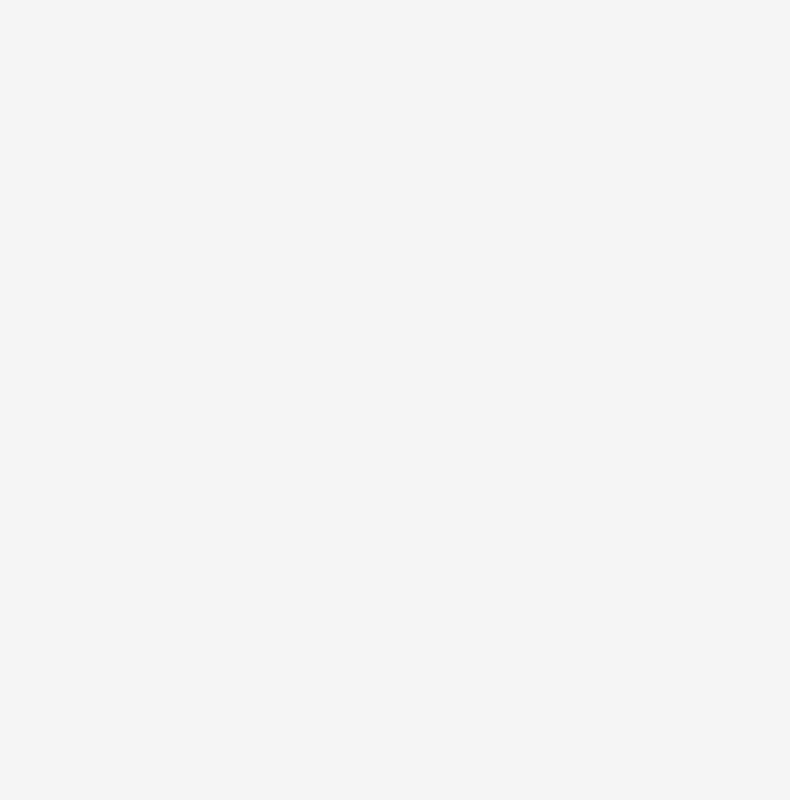
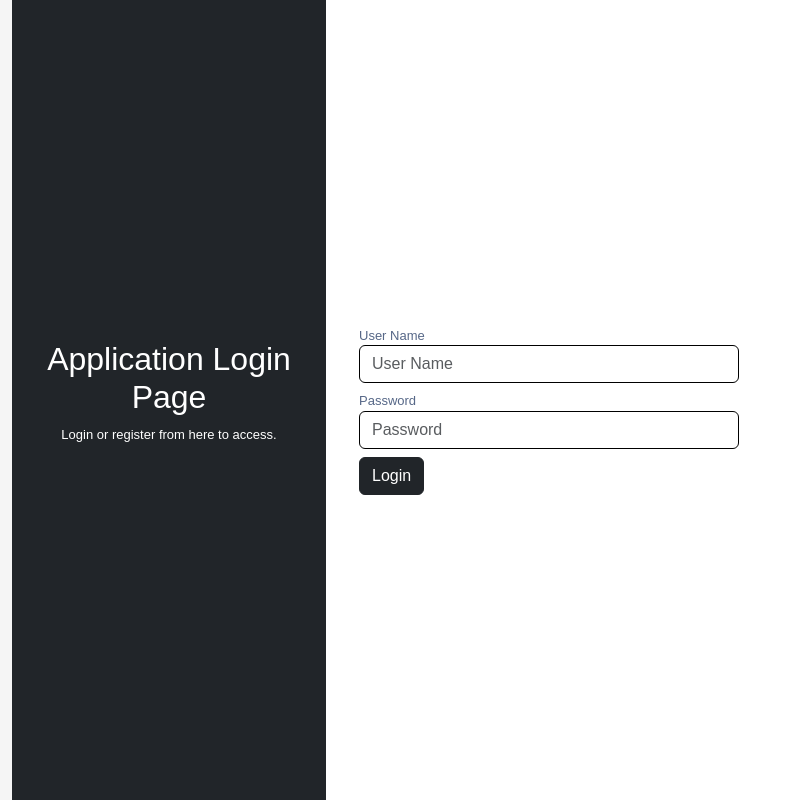
Before and after one commit to Trung381/Swimming_tournament_of_Tlu, a React (Create React App) app in the folder frontend/: page /login in a window 1280 px wide. Before the commit this address had no page. Shown: the whole page, without its empty margins (0-790 px from the left). Built offline with nearby package versions, Linux system fonts and the light colour scheme.

Commit message:
feature: add frontend authentication and authorization

```diff
--- a/frontend/src/App.js
+++ b/frontend/src/App.js
@@ -2,11 +2,16 @@ import { BrowserRouter as Router, Routes, Route } from 'react-router-dom';
 import './App.css';
 // import TableManagement from './components/home/TableManagement';
 import AppRoutes from './routes/AppRoutes';
-
+import Navbar from './components/welcome/navbar';
 function App() {
   return (
     <div className="container-fluid">
-      <AppRoutes/>
+      <div>
+        {/* {sessionStorage.getItem('loginData') && <Navbar/>} */}
+      </div>
+      <div>
+        <AppRoutes/>
+      </div>
     </div>
   );
 }
--- /dev/null
+++ b/frontend/src/components/home/Home.js
@@ -0,0 +1,41 @@
+import { useState, useEffect } from "react";
+import { useNavigate } from "react-router-dom";
+import SecretaryRoutes from '../../routes/SecretaryRoutes.js';
+import RefereeRoutes from '../../routes/RefereeRoutes.js';
+import OrganizingCommitteeRoutes from '../../routes/OrganizingCommitteeRoutes.js';
+import InspectorRoutes from '../../routes/InspectorRoutes.js';
+
+function Home() {
+
+  const data = JSON.parse(sessionStorage.getItem('loginData'));
+  const [roleComponent, setRoleComponent] = useState(null);
+  const navigate = useNavigate();
+
+
+  useEffect(() => {
+    if (data) {
+      if (data.username === '1' && data.password === '1') {
+        setRoleComponent(<SecretaryRoutes/>);
+      } else if (data.username === '2' && data.password === '2') {
+        setRoleComponent(<RefereeRoutes/>);
+      } else if (data.username === '3' && data.password === '3') {
+        setRoleComponent(<OrganizingCommitteeRoutes/>);
+      } else if (data.username === '4' && data.password === '4') {
+        setRoleComponent(<InspectorRoutes/>);
+      }
+    }
+  }, []);
+
+  return (
+    <div className="home-page" style={{margin: '50px 120px'}}>
+      <h1>XIN CHAO</h1>
+      <h2>HỆ THỐNG QUẢN LÝ GIẢI BƠI</h2>
+      <div>
+        {roleComponent}
+      </div>
+      <button onClick={(e) => {e.preventDefault(); sessionStorage.removeItem('loginData'); navigate('/login')}}>Đăng xuất</button>
+    </div>
+  );
+}
+
+export default Home;
--- /dev/null
+++ b/frontend/src/components/welcome/Login.js
@@ -0,0 +1,74 @@
+import React, { useState } from 'react';
+import { useNavigate } from 'react-router-dom';
+
+function Login() {
+  let navigate = useNavigate();
+
+  const [formData, setFormData] = useState({
+    username: '',
+    password: ''
+  });
+
+  const handleChange = (e) => {
+    setFormData({
+      ...formData,
+      [e.target.name]: e.target.value
+    });
+  };
+
+  const handleLogin = (e) => {
+    e.preventDefault();
+    sessionStorage.setItem('loginData', JSON.stringify(formData));
+    navigate('/home');
+  };
+
+  return (
+    <div className="container-fluid vh-100">
+      <div className="row h-100">
+        {/* Sidebar */}
+        <div className="col-md-4 col-lg-3 bg-dark text-white d-flex flex-column justify-content-center">
+          <div className="text-center">
+            <h2>Application Login Page</h2>
+            <p>Login or register from here to access.</p>
+          </div>
+        </div>
+        {/* Login Form */}
+        <div className="col-md-8 col-lg-9 d-flex flex-column justify-content-center bg-white">
+          <div className="container">
+            <form>
+              <div className="form-group">
+                <label htmlFor="username">User Name</label>
+                <input
+                  type="text"
+                  className="form-control"
+                  id="username"
+                  name="username"
+                  placeholder="User Name"
+                  onChange={(e) => handleChange(e)}
+                />
+              </div>
+              <div className="form-group">
+                <label htmlFor="password">Password</label>
+                <input
+                  type="password"
+                  className="form-control"
+                  id="password"
+                  name="password"
+                  placeholder="Password"
+                  onChange={(e) => handleChange(e)}
+                />
+              </div>
+              <div className="d-flex justify-content-start">
+                <button type="submit" className="btn btn-dark mr-2" onClick={handleLogin}>
+                  Login
+                </button>
+              </div>
+            </form>
+          </div>
+        </div>
+      </div>
+    </div>
+  );
+}
+
+export default Login;
--- /dev/null
+++ b/frontend/src/components/welcome/Welcom.js
@@ -0,0 +1,17 @@
+import { useNavigate } from 'react-router-dom';
+
+const Welcom = (props) => {
+  let navigate = useNavigate();
+  const goToLoginPage = (e) => {
+    e.preventDefault();
+    navigate('/login');
+  };
+  return (
+    <div style={{margin: '50px 120px'}}>
+      <h2>NGƯỜI DÙNG CHƯA ĐĂNG NHẬP</h2>
+      <button onClick={goToLoginPage}>Đi đến trang đăng nhập</button>
+    </div>
+  );
+}
+
+export default Welcom;
--- a/frontend/src/index.js
+++ b/frontend/src/index.js
@@ -6,9 +6,9 @@ import reportWebVitals from './reportWebVitals';
 
 const root = ReactDOM.createRoot(document.getElementById('root'));
 root.render(
-  <React.StrictMode>
+  // <React.StrictMode>
     <App />
-  </React.StrictMode>
+  // </React.StrictMode>
 );
 
 // If you want to start measuring performance in your app, pass a function
--- a/frontend/src/routes/AppRoutes.js
+++ b/frontend/src/routes/AppRoutes.js
@@ -1,17 +1,72 @@
-import React from "react";
+import {BrowserRouter as Router, Routes, Route} from 'react-router-dom';
+import Welcom from '../components/welcome/Welcom.js';
+import Home from '../components/home/Home.js'
+import Login from "../components/welcome/Login.js";
+import InfoManagement from '../components/home/info_management.js';
+import TableManagement from '../components/home/TableManagement.js';
+import Score from '../components/home/score.js';
+import Reward from '../components/home/reward.js';
+import ProtectedRoutes from './ProtectedRoutes.js';
+import Navbar from '../components/welcome/navbar.js';
+import { useEffect, useState } from 'react';
 
-import {BrowserRouter as Router, Routes, Route} from 'react-router-dom';
-import TableManagement from '../components/home/TableManagement.js'
-import Score from '../components/home/score.js';
+
 function AppRoutes(props) {
+  const roles = {
+    secretary: {
+
+    }
+  }
+
+  const [check, setCheck] = useState(false);
+
+
+
+  useEffect(() => {
+    const data = sessionStorage.getItem('loginData');
+    if (data) {
+      setCheck(true)
+    }
+  }, []);
+
+  console.log(check);
+
   return(
+    <>
       <Router>
+        <div>
+          {check && <Navbar/>}
           <Routes>
-                <Route path="/" Component={TableManagement}/>
-                <Route path="/score" Component={Score}/>
+            <Route path="/" element={<Welcom/>}/>
+            <Route path="/login" element={<Login/>}/>
+            <Route path='/403' element={<h1>403 Forbidden</h1>}/>
+
+            <Route element={<ProtectedRoutes allowedRoles={['1', '2', '3', '4']}/>}>
+              <Route path="/home" element={<Home/>}/>
+              <Route path="/score" element={<Score/>}/>
+            </Route>
+
+            <Route element={<ProtectedRoutes allowedRoles={['1']}/>}>
+              <Route path="/table" element={<TableManagement/>}/>
+            </Route>
+
+            <Route element={<ProtectedRoutes allowedRoles={['1', '3']}/>}>
+              <Route path="/contestant" element={<InfoManagement/>}/>
+              <Route path="/reward" element={<Reward/>}/>
+            </Route>
           </Routes>
+        </div>
       </Router>
+    </>
   );
 }
 
 export default AppRoutes;
+
+// 1: thu ky
+// 2: trong tai
+// 3: BTC
+// 4: giam sat
+
+// Routes element: truyền {<Component />} - <Route path="/" element={<Welcom/>}/>
+// Routes Component: truyền {Component} - <Route path="/" Component={Welcom}/>
--- /dev/null
+++ b/frontend/src/routes/InspectorRoutes.js
@@ -0,0 +1,25 @@
+import React from 'react';
+import { useNavigate } from 'react-router-dom';
+
+const InspectorRoutes = (props) => {
+  const navigate = useNavigate();
+
+  const goToPage = (e, page) => {
+    e.preventDefault();
+    navigate(page);
+  }
+
+  return(
+    <>
+      <div className="header">
+        <button onClick={(e) => goToPage(e, '/home')}>Trang chủ</button>
+        <button onClick={(e) => goToPage(e, '/score')}>Kết quả</button>
+      </div>
+      <div className="home" style={{height: "300px", backgroundColor: 'lightgreen'}}>
+        <h2 style={{width: '70%', margin: '100px auto'}}>Đây là trang chủ của ĐOÀN GIÁM SÁT</h2>
+      </div>
+    </>
+  );
+}
+
+export default InspectorRoutes;
--- /dev/null
+++ b/frontend/src/routes/OrganizingCommitteeRoutes.js
@@ -0,0 +1,28 @@
+import React from 'react';
+import { useNavigate } from 'react-router-dom';
+
+const OrganizingCommitteeRoutes = (props) => {
+  const navigate = useNavigate();
+
+  const goToPage = (e, page) => {
+    e.preventDefault();
+    navigate(page);
+  }
+
+  return(
+    <>
+      <div className="header">
+        <button onClick={(e) => goToPage(e, '/home')}>Trang chủ</button>
+        <button onClick={(e) => goToPage(e, '/contestant')}>Thông tin thí sinh</button>
+        <button onClick={(e) => goToPage(e, '/account')}>Tài khoản</button>
+        <button onClick={(e) => goToPage(e, '/score')}>Kết quả</button>
+        <button onClick={(e) => goToPage(e, '/reward')}>Khen thưởng</button>
+      </div>
+      <div className="home" style={{height: "300px", backgroundColor: 'lightgreen'}}>
+        <h2 style={{width: '70%', margin: '100px auto'}}>Đây là trang chủ của BTC</h2>
+      </div>
+    </>
+  );
+}
+
+export default OrganizingCommitteeRoutes;
--- /dev/null
+++ b/frontend/src/routes/RefereeRoutes.js
@@ -0,0 +1,25 @@
+import React from 'react';
+import { useNavigate } from 'react-router-dom';
+
+const RefereeRoutes = (props) => {
+  const navigate = useNavigate();
+
+  const goToPage = (e, page) => {
+    e.preventDefault();
+    navigate(page);
+  }
+
+  return(
+    <>
+      <div className="header">
+        <button onClick={(e) => goToPage(e, '/home')}>Trang chủ</button>
+        <button onClick={(e) => goToPage(e, '/score')}>Kết quả</button>
+      </div>
+      <div className="home" style={{height: "300px", backgroundColor: 'lightgreen'}}>
+        <h2 style={{width: '70%', margin: '100px auto'}}>Đây là trang chủ của GIÁM KHẢO</h2>
+      </div>
+    </>
+  );
+}
+
+export default RefereeRoutes;
--- /dev/null
+++ b/frontend/src/routes/SecretaryRoutes.js
@@ -0,0 +1,29 @@
+import React from 'react';
+import { Link, useNavigate } from 'react-router-dom';
+
+const SecretaryRoutes = (props) => {
+  const navigate = useNavigate();
+
+  const goToPage = (e, page) => {
+    e.preventDefault();
+    navigate(page);
+  }
+
+  return(
+    <>
+      <div className="header">
+        <Link to='/contestant'>Thi sinh</Link>
+        <button onClick={(e) => goToPage(e, '/home')}>Trang chủ</button>
+        <button onClick={(e) => goToPage(e, '/contestant')}>Thông tin thí sinh</button>
+        <button onClick={(e) => goToPage(e, '/table')}>Bảng đấu</button>
+        <button onClick={(e) => goToPage(e, '/score')}>Kết quả</button>
+        <button onClick={(e) => goToPage(e, '/reward')}>Khen thưởng</button>
+      </div>
+      <div className="home" style={{height: "300px", backgroundColor: 'lightgreen'}}>
+        <h2 style={{width: '70%', margin: '100px auto'}}>Đây là trang chủ của THƯ KÝ</h2>
+      </div>
+    </>
+  );
+}
+
+export default SecretaryRoutes;
```
Also changed, not shown: frontend/src/routes/ProtectedRoutes.js (+18 -11 lines). Lines whose indentation alone changed are shown as unchanged.
